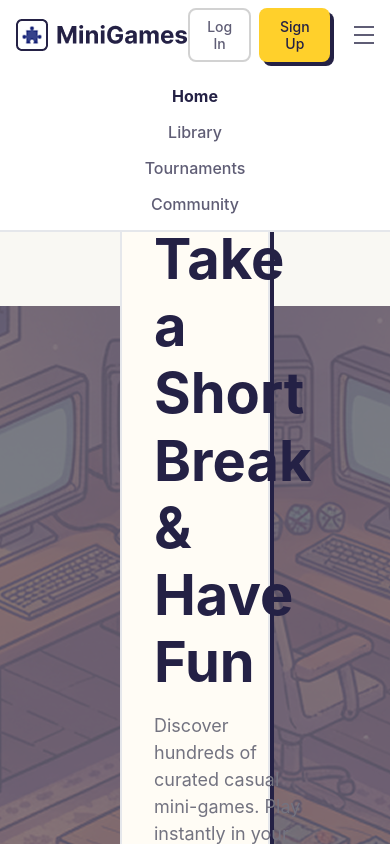
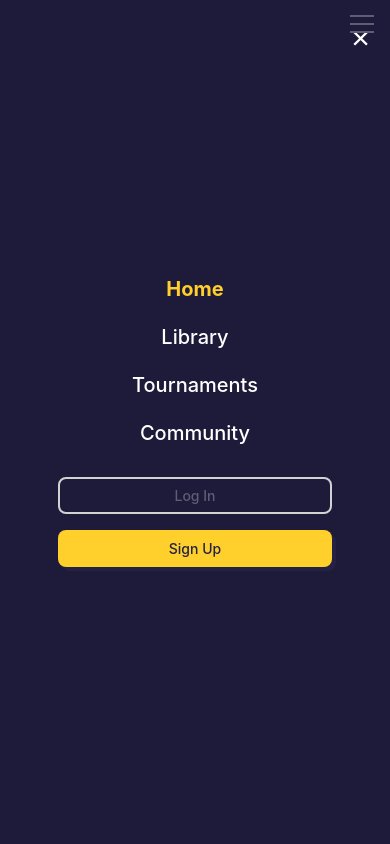
Before and after one commit to nrslm/minigames, a website built with Vite: page index.html in a window 390 px wide. Both pictures are taken after a click on the button "Toggle menu". Shown: the top 844 px of the page. Built offline with nearby package versions, Linux system fonts and the light colour scheme.

Commit message:
feat(home): add responsive header, mobile menu, and dynamic coverflow game carousel

```diff
--- a/src/pages/home/home-page.ts
+++ b/src/pages/home/home-page.ts
@@ -1,5 +1,6 @@
 import { createHeader } from '../../shared/ui/header/heder';
 import { createHero } from '../../shared/ui/hero/hero';
+import { createCarousel } from '../../shared/ui/carousel/carousel';
 import './home-page.scss';
 
 export function createHomePage(): HTMLElement {
@@ -8,6 +9,7 @@ export function createHomePage(): HTMLElement {
 
   main.append(createHeader());
   main.append(createHero());
+  main.append(createCarousel());
 
   return main;
 }
--- a/src/shared/ui/carousel/carousel.scss
+++ b/src/shared/ui/carousel/carousel.scss
@@ -0,0 +1,161 @@
+.carousel-section {
+    padding: var(--size-5) var(--size-15);
+
+    &__container {
+        margin: 0 auto;
+    }
+
+    &__header {
+        display: flex;
+        justify-content: space-between;
+        align-items: center;
+        margin-bottom: var(--size-2);
+    }
+    &__block-title{
+        display: flex;
+        align-items: center;
+        gap: var(--size-05);
+
+    }
+    &__box {
+        width: var(--size-1);
+        background-color: var(--primary);
+        border: 2px solid var(--on-primary);
+        height: var(--size-4);
+        border-radius: 10px;
+    }
+
+    &__title {
+        font-size: var(--text-headline-large);
+        font-weight: var(--font-weight-bold);
+        color: var(--on-primary);
+    }
+
+    &__controls {
+        display: flex;
+        gap: var(--size-1);
+    }
+}
+
+.carousel-btn {
+    width: 48px;
+    height: 48px;
+    border-radius: var(--corner-full);
+    border: 2px solid var(--on-primary);
+    background-color: var(--white);
+    color: var(--on-bg);
+    font-size: var(--text-headline-small);
+    display: flex;
+    align-items: center;
+    justify-content: center;
+    cursor: pointer;
+    transition: background-color 0.2s ease, border-color 0.2s ease;
+
+    &:hover {
+        background-color: var(--primary);
+        color: var(--on-primary);
+    }
+}
+
+.carousel-track {
+    display: flex;
+    align-items: center;
+    justify-content: center;
+    gap: var(--size-1);
+    overflow: hidden;
+    width: 100%;
+    padding: var(--size-2) 0px;
+}
+
+.game-card {
+    height: 380px;
+    background-color: var(--surface);
+    background-size: cover;
+    background-position: center;
+    background-repeat: no-repeat;
+
+    border: 2px solid var(--outline);
+    border-radius: var(--corner-large);
+    overflow: hidden;
+    transition: all 0.35s ease-in-out;
+    position: relative;
+    box-shadow: var(--shadow-level-1);
+    cursor: pointer;
+
+    &--center {
+        flex: 0 0 50%;
+        opacity: 1;
+        border-color: var(--on-primary);
+    }
+
+    &--left-2,
+    &--right-2 {
+        flex: 0 0 8%;
+        opacity: 0.5;
+
+    }
+
+    &--left-1,
+    &--right-1 {
+        flex: 0 0 15%;
+        opacity: 0.8;
+    }
+
+    &__info {
+        position: absolute;
+        bottom: 0;
+        left: 0;
+        width: 100%;
+        padding: var(--size-2);
+        background: linear-gradient(to top, rgba(36, 33, 69, 0.9) 20%, transparent 100%);
+        color: var(--white);
+        display: flex;
+        flex-direction: column;
+        gap: var(--size-05);
+    }
+
+    &__title {
+        font-size: var(--text-body-medium);
+        font-weight: var(--font-weight-bold);
+    }
+
+    &__meta {
+        display: flex;
+        gap: var(--size-2);
+        font-size: var(--text-body-small);
+    }
+}
+
+@media (max-width: 768px) {
+    .carousel-section {
+        padding: var(--size-2) var(--size-5);
+    }
+
+    .game-card {
+
+        &--left-2,
+        &--right-2 {
+            display: none;
+        }
+
+        &--center {
+            flex: 0 0 70%;
+        }
+
+        &--left-1,
+        &--right-1 {
+            flex: 0 0 15%;
+        }
+    }
+}
+@media (max-width: 375px){
+    .carousel-btn {
+        display: none;
+    }
+    .carousel-section__title {
+        font-size: var(--text-headline-medium);
+    }
+    .game-card {
+        height: 300px;
+    }
+}
--- a/src/shared/ui/carousel/carousel.ts
+++ b/src/shared/ui/carousel/carousel.ts
@@ -0,0 +1,129 @@
+import './carousel.scss';
+
+interface GameCardData {
+    id: number;
+    title: string;
+    image: string;
+    rating: string;
+    likes: string;
+}
+
+export function createCarousel(): HTMLElement {
+    const section = document.createElement('section');
+    section.className = 'carousel-section';
+
+    const container = document.createElement('div');
+    container.className = 'carousel-section__container';
+
+    const headerWrapper = document.createElement('div');
+    headerWrapper.className = 'carousel-section__header';
+
+    const box = document.createElement('div')
+    box.className = 'carousel-section__block-title'
+    const titleLeftBox = document.createElement('div')
+    titleLeftBox.className = 'carousel-section__box'
+    const title = document.createElement('h2');
+    title.className = 'carousel-section__title';
+    title.textContent = 'New Games';
+    box.append(titleLeftBox, title)
+
+    const controls = document.createElement('div');
+    controls.className = 'carousel-section__controls';
+
+    const prevBtn = document.createElement('button');
+    prevBtn.type = 'button';
+    prevBtn.className = 'carousel-btn';
+    prevBtn.ariaLabel = 'Previous slide';
+    prevBtn.innerHTML = '&#8592;';
+
+    const nextBtn = document.createElement('button');
+    nextBtn.type = 'button';
+    nextBtn.className = 'carousel-btn';
+    nextBtn.ariaLabel = 'Next slide';
+    nextBtn.innerHTML = '&#8594;';
+
+    controls.append(prevBtn, nextBtn);
+    headerWrapper.append(box, controls);
+
+    const track = document.createElement('div');
+    track.className = 'carousel-track';
+
+    const games: GameCardData[] = [
+        { id: 1, title: 'Game Alpha', image: '/assets/games/img_1.jpg', rating: '4.6', likes: '10.2K' },
+        { id: 2, title: 'ISLANDERS: New Shores', image: '/assets/games/img_2.jpeg', rating: '4.9', likes: '54.2K' },
+        { id: 3, title: 'Vacation Cafe Simulator', image: '/assets/games/img_3.jpg', rating: '4.8', likes: '28.7K' },
+        { id: 4, title: 'Winter Burrow', image: '/assets/games/img_4.jpg', rating: '4.9', likes: '32.4K' },
+        { id: 5, title: 'Tiny Glade', image: '/assets/games/img_1.jpg', rating: '4.7', likes: '19.1K' },
+        { id: 6, title: 'Whisper of the House', image: '/assets/games/img_4.jpg', rating: '4.8', likes: '15.6K' },
+    ];
+
+    let currentIndex = 2;
+
+    const getGameAtOffset = (offset: number): GameCardData => {
+        const total = games.length;
+        const index = (currentIndex + offset + total) % total;
+        return games[index];
+    };
+
+    const render = (): void => {
+        track.innerHTML = '';
+        const offsets = [-2, -1, 0, 1, 2];
+
+        offsets.forEach((offset) => {
+            const game = getGameAtOffset(offset);
+            const card = document.createElement('div');
+
+            let positionClass = '';
+            if (offset === 0) positionClass = 'game-card--center';
+            else if (offset === -1) positionClass = 'game-card--left-1';
+            else if (offset === 1) positionClass = 'game-card--right-1';
+            else if (offset === -2) positionClass = 'game-card--left-2';
+            else if (offset === 2) positionClass = 'game-card--right-2';
+
+            card.className = `game-card ${positionClass}`;
+
+            card.style.backgroundImage = `url(${game.image})`;
+
+
+            if (offset != -2 && offset != 2) {
+                const infoBox = document.createElement('div');
+                infoBox.className = 'game-card__info';
+                infoBox.innerHTML = `
+                    <h3 class="game-card__title">${game.title}</h3>
+                    <div class="game-card__meta">
+                    <span class="game-card__rating">⭐ ${game.rating}</span>
+                    <span class="game-card__likes">❤️ ${game.likes}</span>
+                </div>
+
+                `;
+                card.append(infoBox);
+            }else{
+
+            }
+
+            card.addEventListener('click', () => {
+                currentIndex = (currentIndex + offset + games.length) % games.length;
+                render();
+            });
+
+            track.append(card);
+        });
+    };
+
+    nextBtn.addEventListener('click', () => {
+        currentIndex = (currentIndex + 1) % games.length;
+        render();
+    });
+
+    prevBtn.addEventListener('click', () => {
+        currentIndex = (currentIndex - 1 + games.length) % games.length;
+        render();
+    });
+
+    render();
+
+    container.append(headerWrapper, track);
+    section.append(container);
+
+    return section;
+}
--- a/src/shared/ui/header/heder.scss
+++ b/src/shared/ui/header/heder.scss
@@ -18,14 +18,18 @@
       display: flex;
       align-items: center;
       gap: var(--size-05);
+
+      img {
+        height: 32px;
+      }
     }
 
-    &__block{
-        display: flex;
-        justify-content: center;
-        align-items: center;
-        gap: var(--size-3);
+    &__nav {
+      display: flex;
+      align-items: center;
+      gap: var(--size-3);
     }
+
     &__nav-list {
       display: flex;
       list-style: none;
@@ -53,6 +57,18 @@
       gap: var(--size-1);
     }
 
+    &__menu-close {
+      display: none;
+      background: transparent;
+      border: none;
+      color: var(--white);
+      font-size: 32px;
+      cursor: pointer;
+      position: absolute;
+      top: 20px;
+      right: 20px;
+    }
+
     &__burger {
       display: none;
       flex-direction: column;
@@ -71,23 +87,27 @@
       }
     }
 
-    /*(≤ 768px) */
     @media (max-width: 768px) {
       &__nav {
-        position: absolute;
-        top: 100%;
+        position: fixed;
+        top: 0;
         left: 0;
-        width: 100%;
-        background-color: var(--white);
-        border-bottom: 2px solid var(--outline);
-        padding: var(--size-2);
-        transform: translateY(-150%);
+        width: 100vw;
+        height: 100vh;
+        background-color: var(--bg-footer);
+        flex-direction: column;
+        justify-content: center;
+        align-items: center;
+        gap: var(--size-4);
+        padding: var(--size-3);
+        transform: translateX(100%);
         opacity: 0;
-        transition: transform 0.3s ease, opacity 0.3s ease;
+        transition: transform 0.3s ease-in-out, opacity 0.3s ease-in-out;
         pointer-events: none;
+        z-index: 1000;
 
         &.active {
-          transform: translateY(0);
+          transform: translateX(0);
           opacity: 1;
           pointer-events: auto;
         }
@@ -95,12 +115,44 @@
         &-list {
           flex-direction: column;
           align-items: center;
-          gap: var(--size-2);
+          gap: var(--size-3);
+
+          .header__nav-link {
+            color: var(--white);
+            font-size: var(--text-headline-small);
+
+            &--active {
+              color: var(--primary);
+            }
+          }
         }
+      }
+
+      &__actions {
+        flex-direction: column;
+        width: 80%;
+        max-width: 300px;
+        gap: var(--size-2);
+
+
+        button {
+          width: 100%;
+        }
+      }
+
+      &__menu-close {
+        display: block;
       }
 
       &__burger {
         display: flex;
+        z-index: 1001;
       }
     }
-  }
+
+    @media (max-width: 375px) {
+      &__container {
+        padding: var(--size-1);
+      }
+    }
+}
--- a/src/shared/ui/header/heder.ts
+++ b/src/shared/ui/header/heder.ts
@@ -2,39 +2,40 @@ import { createButton } from '../button/button';
 import './heder.scss';
 
 export function createHeader(): HTMLElement {
-
     const header = document.createElement('header');
     header.className = 'header';
 
     const container = document.createElement('div');
     container.className = 'header__container';
 
-    const blockNav = document.createElement('div')
-    blockNav.className = "header__block"
-
     const logo = document.createElement('a');
     logo.href = '#';
     logo.className = 'header__logo';
     logo.innerHTML = `<img src="Logo.png" alt="Logo"/>`;
 
-
+    // Навигационный блок, который будет служить выпадающим меню на мобилках
     const nav = document.createElement('nav');
     nav.className = 'header__nav';
+
+    const closeBtn = document.createElement('button');
+    closeBtn.type = 'button';
+    closeBtn.className = 'header__menu-close';
+    closeBtn.innerHTML = '&times;';
+    closeBtn.ariaLabel = 'Close menu';
 
     const navList = document.createElement('ul');
     navList.className = 'header__nav-list';
 
     const menuItems = [
         { name: 'Home', href: '#home', active: 'header__nav-link--active' },
-        { name: 'Library', href: '#library', active: ''},
-        { name: 'Tournaments', href: '#tournaments', active: ''},
-        { name: 'Community', href: '#community', active: ''},
+        { name: 'Library', href: '#library', active: '' },
+        { name: 'Tournaments', href: '#tournaments', active: '' },
+        { name: 'Community', href: '#community', active: '' },
     ];
 
     menuItems.forEach((item) => {
-
         const li = document.createElement('li');
-        li.className = `header__nav-item `;
+        li.className = 'header__nav-item';
         const a = document.createElement('a');
         a.href = item.href;
         a.textContent = item.name;
@@ -44,15 +45,17 @@ export function createHeader(): HTMLElement {
             navList.querySelectorAll('.header__nav-link').forEach((link) => {
                 link.classList.remove('header__nav-link--active');
             });
-
             a.classList.add('header__nav-link--active');
+            // Закрываем меню при клике на ссылку на мобилке
+            nav.classList.remove('active');
+            burgerBtn.classList.remove('active');
         });
 
         li.append(a);
         navList.append(li);
     });
-    nav.append(navList);
 
+    // Блок с кнопками авторизации
     const actions = document.createElement('div');
     actions.className = 'header__actions';
 
@@ -60,36 +63,43 @@ export function createHeader(): HTMLElement {
         text: 'Log In',
         variant: 'outline',
         size: 'small',
-        onClick: () => {
-        },
+        onClick: () => {},
     });
 
     const signupBtn = createButton({
         text: 'Sign Up',
         variant: 'primary',
         size: 'small',
-        onClick: () => {
-        },
+        onClick: () => {},
     });
     actions.append(loginBtn, signupBtn);
 
+    // Вкладываем крестик, список и кнопки внутрь НАВИГАЦИИ (теперь они единое мобильное меню)
+    nav.append(closeBtn, navList, actions);
+
+    // Бургер-кнопка в шапке
     const burgerBtn = document.createElement('button');
     burgerBtn.type = 'button';
     burgerBtn.className = 'header__burger';
     burgerBtn.ariaLabel = 'Toggle menu';
     burgerBtn.innerHTML = `
-    <span class="header__burger-line"></span>
-    <span class="header__burger-line"></span>
-    <span class="header__burger-line"></span>
-  `;
+        <span class="header__burger-line"></span>
+        <span class="header__burger-line"></span>
+        <span class="header__burger-line"></span>
+    `;
 
+    // Логика открытия/закрытия
     burgerBtn.addEventListener('click', () => {
         burgerBtn.classList.toggle('active');
         nav.classList.toggle('active');
     });
 
-    blockNav.append(nav, actions, burgerBtn)
-    container.append(logo, blockNav);
+    closeBtn.addEventListener('click', () => {
+        burgerBtn.classList.remove('active');
+        nav.classList.remove('active');
+    });
+
+    container.append(logo, burgerBtn, nav);
     header.append(container);
 
     return header;
--- a/src/shared/ui/hero/hero.scss
+++ b/src/shared/ui/hero/hero.scss
@@ -1,6 +1,6 @@
 .hero {
     background: url("../../../assets/image/Hero-bg.png") no-repeat center;
-    padding: var(--size-15);
+    padding: var(--size-14);
 
     &__container {
         max-width: 600px;
@@ -34,4 +34,41 @@
         line-height: 1.5;
     }
 
+    @media (max-width: 768px) {
+        padding: var(--size-10);
+        &__title {
+            font-size: var(--text-display-medium);
+        }
+        &__description {
+            font-size: var(--text-body-medium);
+        }
+    }
+
+    @media (max-width: 863px) {
+        padding: var(--size-8);
+    }
+    @media (max-width: 505px) {
+        padding: var(--size-4);
+        &__title {
+            font-size: var(--text-display-small);
+        }
+        &__description {
+            font-size: var(--text-body-small);
+        }
+    }
+
+    @media (max-width: 375px) {
+        padding: var(--size-1);
+        &__title {
+            font-size: var(--text-display-small);
+        }
+        &__description {
+            font-size: var(--text-body-small);
+        }
+    }
+    &__container {
+        max-width: 600px;
+        margin: var(--size-4);
+    }
+
 }
```
Also changed, not shown: public/assets/games/img_1.jpg (added), public/assets/games/img_2.jpeg (added), public/assets/games/img_3.jpg (added), public/assets/games/img_4.jpg (added), public/assets/games/img_5.jpg (added).
